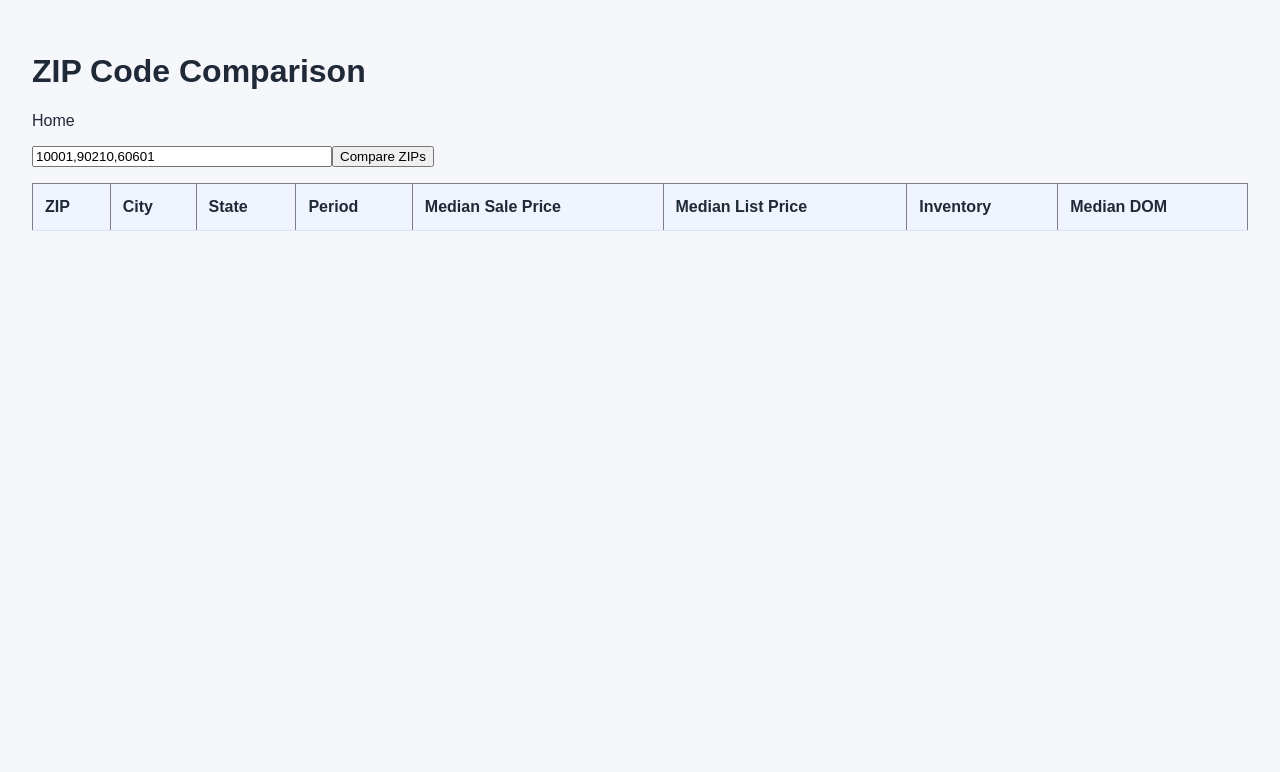
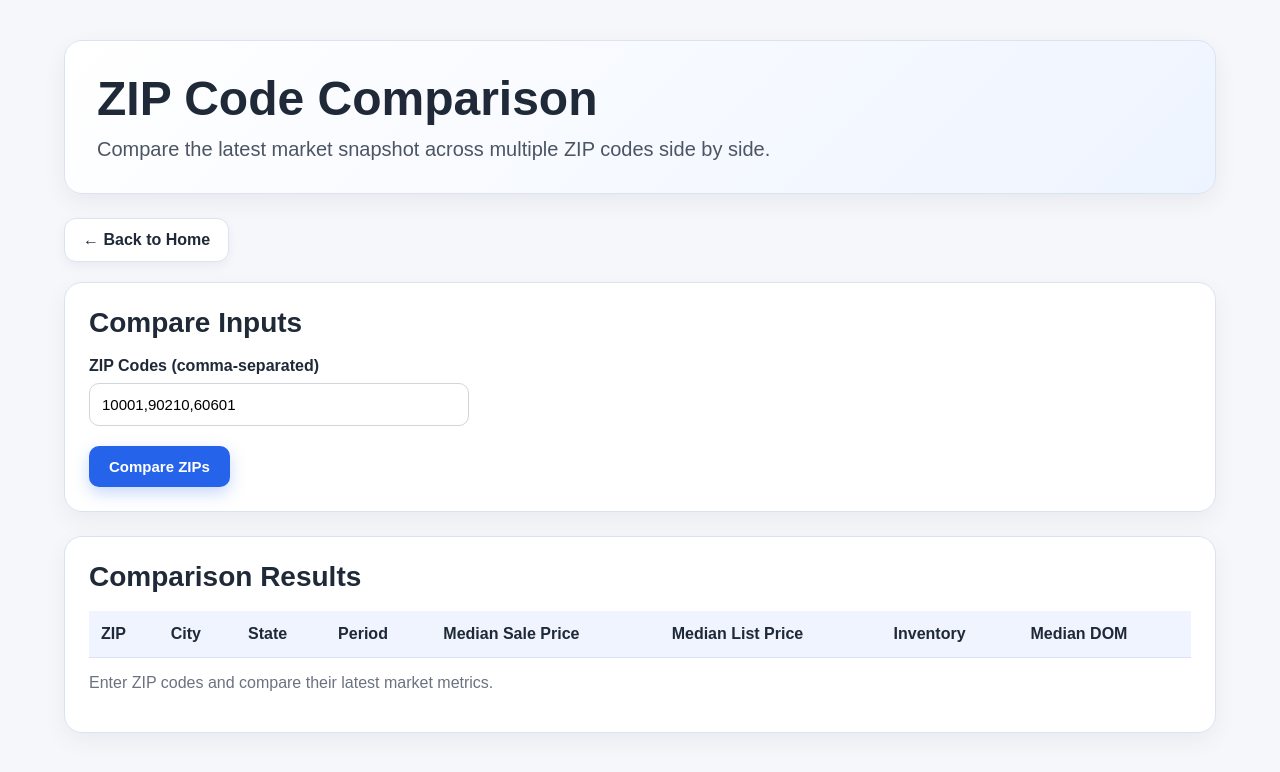
Before and after one commit to asiddaramanna/homebase, a Next.js app in the folder frontend/: page /compare-zips in a window 1280 px wide. Shown: the top 772 px of the page. Built offline with nearby package versions, Linux system fonts and the light colour scheme.

Commit message:
Update compare-zips.js

```diff
--- a/frontend/pages/compare-zips.js
+++ b/frontend/pages/compare-zips.js
@@ -7,25 +7,70 @@ export default function CompareZipsPage() {
 
   const handleLoad = async () => {
     const res = await fetch(`http://127.0.0.1:8000/compare-zips?zip_codes=${zipCodes}`)
-    setResults(await res.json())
+    const data = await res.json()
+    setResults(data)
+  }
+
+  const formatMoney = (value) => {
+    if (value == null) return ''
+    return `$${Number(value).toLocaleString()}`
   }
 
   return (
-    <div style={{ padding: '2rem', fontFamily: 'Arial' }}>
+    <div className="page">
+      <section className="hero">
         <h1>ZIP Code Comparison</h1>
-      <Link href="/">Home</Link>
+        <p>Compare the latest market snapshot across multiple ZIP codes side by side.</p>
+      </section>
 
-      <div style={{ marginTop: '1rem' }}>
+      <div style={{ marginBottom: '20px' }}>
+        <Link href="/" className="navCard">← Back to Home</Link>
+      </div>
+
+      <section className="sectionCard" style={{ marginBottom: '24px' }}>
+        <h2 className="sectionTitle" style={{ fontSize: '28px' }}>Compare Inputs</h2>
+
+        <div style={{ maxWidth: '380px' }}>
+          <label style={{ display: 'block', marginBottom: '8px', fontWeight: 600 }}>ZIP Codes (comma-separated)</label>
           <input
             value={zipCodes}
             onChange={(e) => setZipCodes(e.target.value)}
-          placeholder="ZIPs separated by commas"
-          style={{ width: '300px' }}
+            placeholder="10001,90210,60601"
+            style={{
+              width: '100%',
+              padding: '12px',
+              borderRadius: '10px',
+              border: '1px solid #d1d5db',
+              fontSize: '15px',
+            }}
           />
-        <button onClick={handleLoad}>Compare ZIPs</button>
         </div>
 
-      <table border="1" cellPadding="8" style={{ borderCollapse: 'collapse', width: '100%', marginTop: '1rem' }}>
+        <div style={{ marginTop: '20px' }}>
+          <button
+            onClick={handleLoad}
+            style={{
+              background: '#2563eb',
+              color: 'white',
+              border: 'none',
+              padding: '12px 20px',
+              borderRadius: '10px',
+              fontSize: '15px',
+              fontWeight: 600,
+              cursor: 'pointer',
+              boxShadow: '0 6px 16px rgba(37, 99, 235, 0.25)',
+            }}
+          >
+            Compare ZIPs
+          </button>
+        </div>
+      </section>
+
+      <section className="sectionCard">
+        <h2 className="sectionTitle" style={{ fontSize: '28px' }}>Comparison Results</h2>
+
+        <div className="tableWrap">
+          <table>
             <thead>
               <tr>
                 <th>ZIP</th>
@@ -45,8 +90,8 @@ export default function CompareZipsPage() {
                   <td>{row.city}</td>
                   <td>{row.state}</td>
                   <td>{row.period_begin}</td>
-              <td>{row.median_sale_price}</td>
-              <td>{row.median_list_price}</td>
+                  <td>{formatMoney(row.median_sale_price)}</td>
+                  <td>{formatMoney(row.median_list_price)}</td>
                   <td>{row.inventory}</td>
                   <td>{row.median_dom}</td>
                 </tr>
@@ -54,5 +99,11 @@ export default function CompareZipsPage() {
             </tbody>
           </table>
         </div>
+
+        {results.length === 0 && (
+          <p style={{ marginTop: '16px', color: '#6b7280' }}>Enter ZIP codes and compare their latest market metrics.</p>
+        )}
+      </section>
+    </div>
   )
 }
```
Lines whose indentation alone changed are shown as unchanged.
